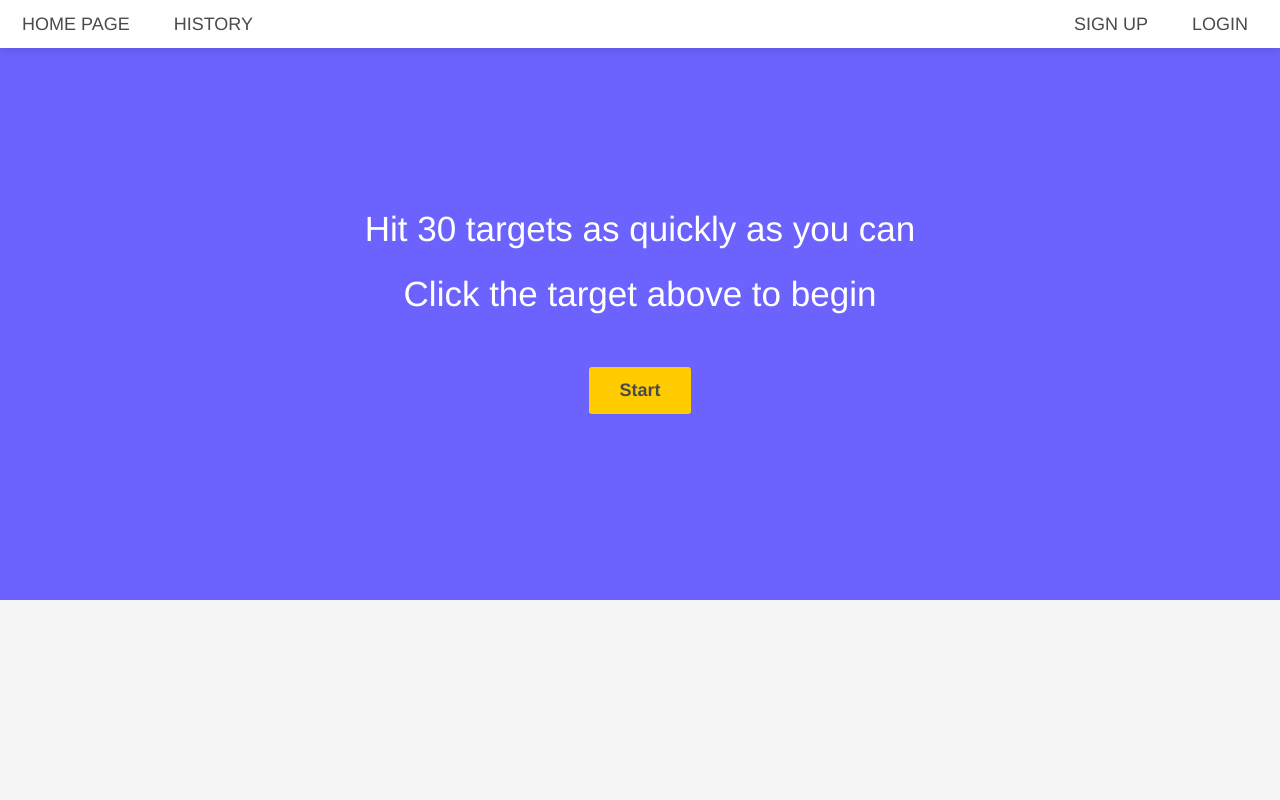
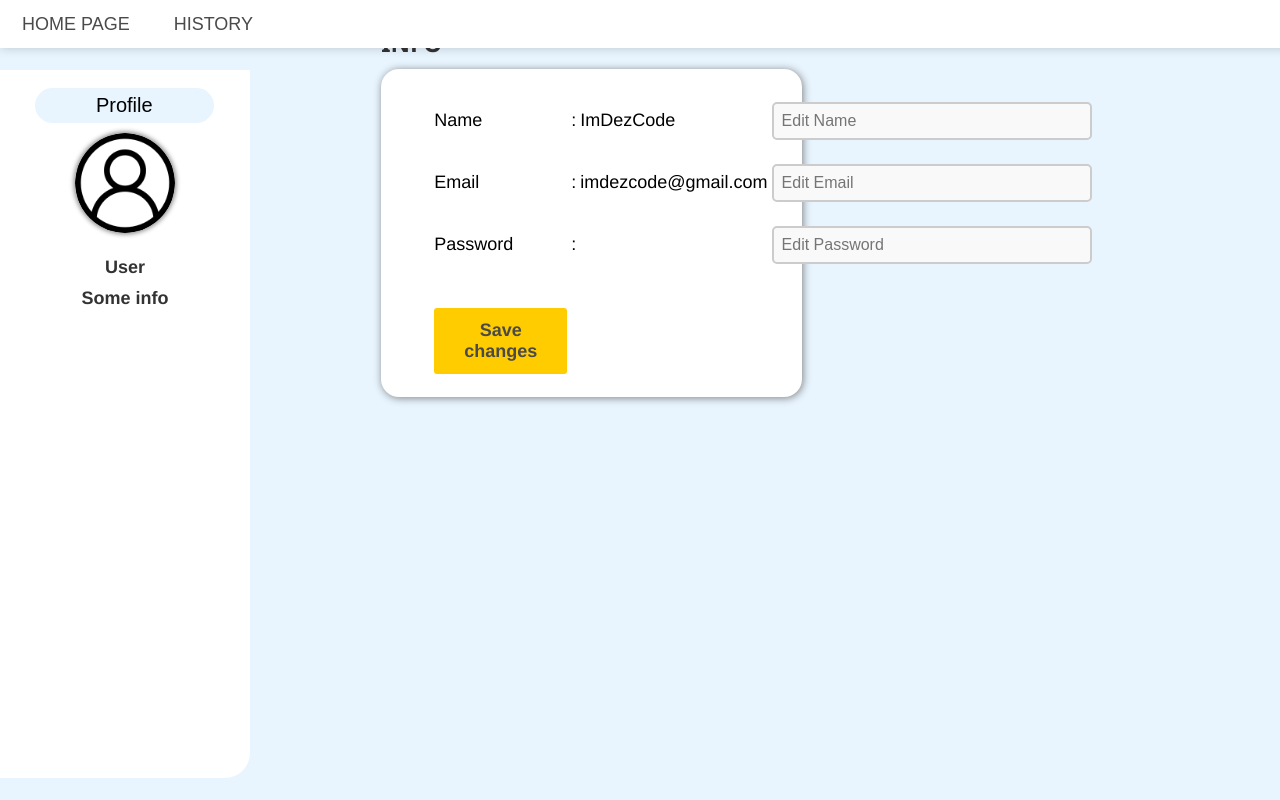
Before and after one commit to Hapers/Minigame, a website: page views/Profile.html in a window 1280 px wide. Drawn offline with Linux system fonts and the light colour scheme.

Commit message:
addprofile

```diff
--- a/public/css/main.css
+++ b/public/css/main.css
@@ -96,7 +96,7 @@ body {
     transition: background 0.5s ease;
 }
 .butyell:hover {
-    background: #ffffff; /* Updated hover background color */
+    background: #b1b1b1; /* Updated hover background color */
 }
 .game_icon{
     height: 120px;
@@ -208,7 +208,7 @@ p {
 
 
 #generateButton:hover {
-    background-color: #ffffff;
+    background: #b1b1b1;
 }
 body{
     display: block; /* Убедитесь, что body использует блочное отображение */
--- /dev/null
+++ b/public/css/style.css
@@ -0,0 +1,249 @@
+
+
+* {
+    margin: 0;
+}
+
+body {
+    background-color: #e8f5ff;
+    font-family: Arial;
+    overflow: hidden;
+}
+
+
+
+/* Sidenav */
+.sidenav {
+    background-color: #fff;
+    color: #333;
+    border-bottom-right-radius: 25px;
+    height: 86%;
+    left: 0;
+    overflow-x: hidden;
+    padding-top: 20px;
+    position: absolute;
+    top: 70px;
+    width: 250px;
+}
+
+.profile {
+    margin-bottom: 20px;
+    margin-top: -12px;
+    text-align: center;
+}
+
+.profile img {
+    border-radius: 50%;
+    box-shadow: 0px 0px 5px 1px grey;
+}
+
+.name {
+    font-family: Helvetica, Arial, sans-serif;
+    font-size: 18px;
+    font-weight: bold;
+    padding-top: 20px;
+}
+
+.info {
+    font-family: Helvetica, Arial, sans-serif;
+    font-size: 18px;
+    font-weight: bold;
+    padding-top: 10px;
+}
+
+.url, hr {
+    text-align: center;
+}
+
+.url hr {
+    margin-left: 20%;
+    width: 60%;
+}
+
+.url a {
+    color: #818181;
+    display: block;
+    font-size: 20px;
+    margin: 10px 0;
+    padding: 6px 8px;
+    text-decoration: none;
+}
+
+.url a:hover, .url .active {
+    background-color: #e8f5ff;
+    border-radius: 28px;
+    color: #000;
+    margin-left: 14%;
+    width: 65%;
+}
+
+/* End */
+
+/* Main */
+.main {
+    margin-top: 2%;
+    margin-left: 29%;
+    font-size: 28px;
+    padding: 0 10px;
+    width: 58%;
+}
+
+.main h2 {
+    color: #333;
+    font-family: 'Segoe UI', Tahoma, Geneva, Verdana, sans-serif;
+    font-size: 24px;
+    margin-bottom: 10px;
+}
+
+.main .card {
+    background-color: #fff;
+    border-radius: 18px;
+    box-shadow: 1px 1px 8px 0 grey;
+    height: auto;
+    margin-bottom: 20px;
+    padding: 20px 0 20px 50px;
+    width: 50%;
+}
+
+.main .card table {
+    border: none;
+    font-family: Helvetica, Arial, sans-serif;
+    font-size: 18px;
+    height: 270px;
+    width: 60%;
+}
+
+.edit {
+    position: absolute;
+    color: #e7e7e8;
+    right: 14%;
+}
+
+.social-media {
+    text-align: center;
+    width: 90%;
+}
+
+.social-media span {
+    margin: 0 10px;
+}
+
+.fa-facebook:hover {
+    color: #4267b3 !important;
+}
+
+.fa-twitter:hover {
+    color: #1da1f2 !important;
+}
+
+.fa-instagram:hover {
+    color: #ce2b94 !important;
+}
+
+.fa-invision:hover {
+    color: #f83263 !important;
+}
+
+.fa-github:hover {
+    color: #161414 !important;
+}
+
+.fa-whatsapp:hover {
+    color: #25d366 !important;
+}
+
+.fa-snapchat:hover {
+    color: #fffb01 !important;
+}
+
+.full-nav {
+    display: flex;
+    justify-content: space-between;
+    background: #ffffff; /* Updated background color */
+    color: #4a4a4a; /* Updated text color */
+    width: 100%;
+    box-shadow: rgba(0, 0, 0, 0.2) 0px 0px 10px 0px;
+    font-size: 18px;
+    line-height: 1;
+    position: fixed;
+    z-index: 1;
+    top: 0px;
+    padding: 0px 10px;
+    text-decoration: none;
+}
+
+.left-nav, .right-nav {
+    display: flex;
+    gap: 10px;
+}
+
+.full-nav a, .full-nav button {
+    color: inherit;
+    display: inline-block;
+    padding: 15px 12px;
+    line-height: inherit;
+    cursor: pointer;
+    font-size: inherit;
+    font-family: inherit;
+    background: none;
+    border: none;
+}
+.full-nav a {
+    margin-right: 10px;
+    text-decoration: none;
+}
+
+.styled-input {
+    width: 300px;
+    padding: 8px; /* Уменьшено с 10px до 8px */
+    margin: 10px 0;
+    border: 2px solid #ccc;
+    border-radius: 5px;
+    background-color: #f9f9f9;
+    font-size: 16px;
+    transition: border-color 0.3s ease;
+}
+
+/* Стили при фокусе */
+.styled-input:focus {
+    border-color: #007bff;
+    outline: none;
+    box-shadow: 0 0 5px rgba(0, 123, 255, 0.5);
+}
+
+/* Стили для тени при фокусе */
+.styled-input:focus +.styled-input:focus {
+    box-shadow: 0 0 10px rgba(0, 123, 255, 0.5);
+}
+
+#generateButton {
+    border: none;
+    cursor: pointer;
+    margin-bottom: 20px;
+    margin-top: 50px;
+    margin: 30px 0px 0px;
+    padding: 12px 30px;
+    background: #ffcc00; /* Updated background color */
+    display: inline-block;
+    border-radius: 3px;
+    font-weight: bold;
+    font-size: inherit;
+    font-family: inherit;
+    line-height: inherit;
+    color: #4a4a4a; /* Updated text color */
+    text-decoration: none;
+    transition: background 0.5s ease;
+}
+
+
+
+#generateButton:hover {
+    background-color: #b6b6b6;
+}
+
+.tbody {
+    margin-right: 10px;
+}
+
+
+/* End */
--- a/views/Profile.html
+++ b/views/Profile.html
@@ -2,29 +2,69 @@
 <html lang="en">
 <head>
     <meta charset="UTF-8">
-    <title>AimTrainer</title>
-    <link rel="stylesheet" href="/css/main.css">
+    <meta name="viewport" content="width=device-width, initial-scale=1.0">
+    <title>Profile Page</title>
+
+    <link rel="stylesheet" href="/css/style.css">
+
 </head>
 <body>
+
     <div class="full-nav">
         <div class="left-nav">
             <a href="/" class="current">HOME PAGE</a>
             <a href="/dashboard">HISTORY</a>
         </div>
-        <div class="right-nav">
-            <a href="/signup">SIGN UP</a>
-            <a href="/login">LOGIN</a>
-        </div>
     </div>
-    <div class="example">
-        <div id="arrowsContainer"></div>
-        <div id="timerDisplay">Hit 30 targets as quickly as you can</div>
-        <div id="correctAnswersDisplay">Click the target above to begin</div>
-        <div id="generateButtonContainer">
-            <button id="generateButton">Start</button>
+
+    <div class="sidenav">
+        <div class="profile">
+            <div class="sidenav-url">
+                <div class="url">
+                    <a href="#profile" class="active">Profile</a>
+                </div>
+            </div>
+            <img src="/images/user.png" alt="" width="100" height="100">
+
+            <div class="name">
+                User
+            </div>
+            <div class="info">
+                Some info
+            </div>
         </div>
     </div>
 
-    <script src="/js/StratagemHero.js"></script>
+    <div class="main">
+        <h2>INFO</h2>
+        <div class="card">
+            <div class="card-body">
+                <i class="fa fa-pen fa-xs edit"></i>
+                <table>
+                    <tbody>
+                        <tr>
+                            <td>Name</td>
+                            <td>:</td>
+                            <td>ImDezCode</td>
+                            <td><input type="text" class="styled-input" placeholder="Edit Name"></td>
+                        </tr>
+                        <tr>
+                            <td>Email</td>
+                            <td>:</td>
+                            <td>imdezcode@gmail.com</td>
+                            <td><input type="text" class="styled-input" placeholder="Edit Email"></td>
+                        </tr>
+                        <tr>
+                            <td>Password</td>
+                            <td>:</td>
+                            <td></td>
+                            <td><input type="text" class="styled-input" placeholder="Edit Password"></td>
+                        </tr>
+                        <td><button id="generateButton">Save changes</button></td>
+
+                    </tbody>
+                </table>
+            </div>
+        </div>
 </body>
 </html>
```
Also changed, not shown: public/images/user.png (added).
